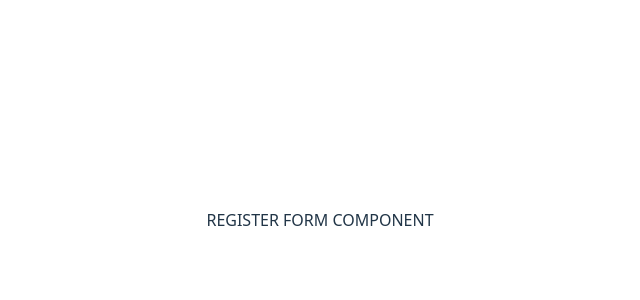
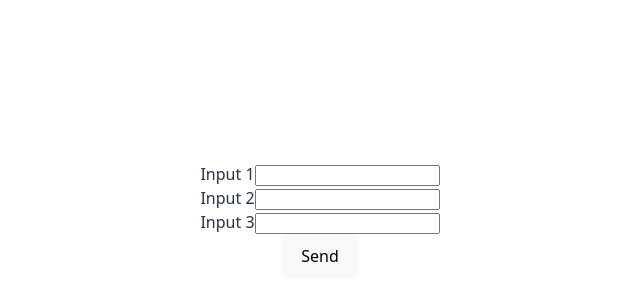
Before and after one commit to zemariobandeira/mb-challenge, a Vue app: page / in a window 1280 px wide. Shown: the part 180-480 px from the top of the page, without its empty margins (320-960 px from the left). Built offline with nearby package versions, Linux system fonts and the light colour scheme.

Commit message:
feat(component): create a test form component

```diff
--- a/frontend/src/components/shared/RegisterForm.vue
+++ b/frontend/src/components/shared/RegisterForm.vue
@@ -1,5 +1,30 @@
+<script setup>
+import Formulary from '@/components/shared/Formulary.vue';
+import FormField from '@/components/shared/FormField.vue';
+</script>
+
 <template>
   <div>
-    REGISTER FORM COMPONENT
+    <Formulary @submit-data="console.log($event)">
+      <FormField
+        id="test1"
+        type="text"
+        name="input1"
+        text="Input 1"
+      />
+      <FormField
+        id="test2"
+        type="text"
+        name="input2"
+        text="Input 2"
+      />
+      <FormField
+        id="test3"
+        type="text"
+        name="input3"
+        text="Input 3"
+      />
+      <button type="submit">Send</button>
+    </Formulary>
   </div>
 </template>
```
